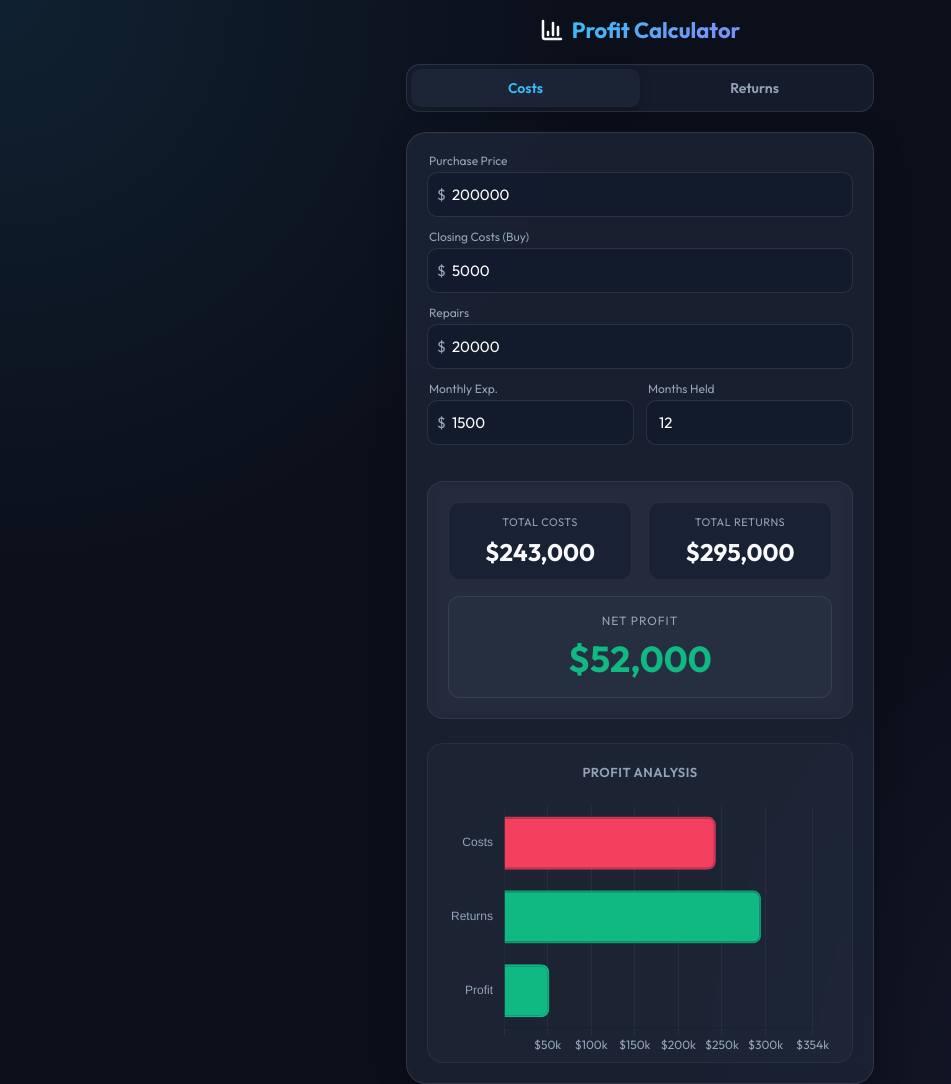
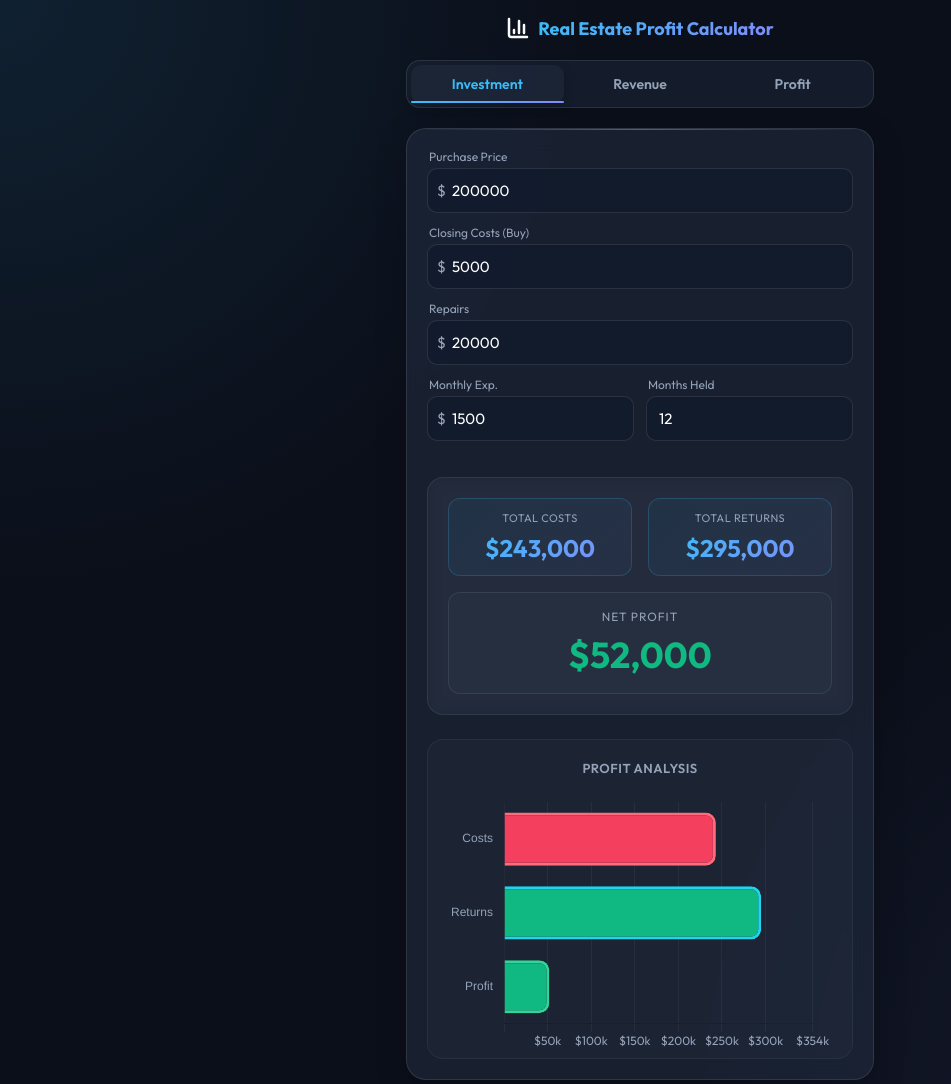
Before and after one commit to dragonflyinmypool/Cal, a website: page index.html in a window 1280 px wide. Shown: the top 1084 px of the page, without its empty margins (0-951 px from the left). Drawn offline with nearby package versions, Linux system fonts and the light colour scheme.

Commit message:
Add Profit tab, rename tabs for clarity, rename title to Real Estate Profit Calculator, and improve graphics styling

```diff
--- a/index.html
+++ b/index.html
@@ -4,7 +4,7 @@
 <head>
     <meta charset="UTF-8">
     <meta name="viewport" content="width=device-width, initial-scale=1.0">
-    <title>Profit Calculator</title>
+    <title>Real Estate Profit Calculator</title>
     <link rel="preconnect" href="https://fonts.googleapis.com">
     <link rel="preconnect" href="https://fonts.gstatic.com" crossorigin>
     <link href="https://fonts.googleapis.com/css2?family=Outfit:wght@300;400;600;700&display=swap" rel="stylesheet">
@@ -79,12 +79,13 @@
         }
 
         .logo h1 {
-            font-size: 22px;
+            font-size: 18px;
             font-weight: 700;
             margin: 0;
             background: linear-gradient(135deg, var(--primary-accent), var(--secondary-accent));
             -webkit-background-clip: text;
             -webkit-text-fill-color: transparent;
+            background-clip: text;
         }
 
         /* Tabs Styling */
@@ -356,6 +357,52 @@
         canvas {
             max-width: 100%;
         }
+
+        /* Enhanced card styling */
+        .card {
+            position: relative;
+            overflow: hidden;
+        }
+
+        .card::before {
+            content: '';
+            position: absolute;
+            top: 0;
+            left: 0;
+            right: 0;
+            height: 1px;
+            background: linear-gradient(90deg, transparent, var(--primary-accent), transparent);
+            opacity: 0.5;
+        }
+
+        /* Improved profit metric styling */
+        .profit-metric {
+            background: linear-gradient(135deg, rgba(56, 189, 248, 0.05) 0%, rgba(129, 140, 248, 0.05) 100%);
+            border: 1px solid rgba(56, 189, 248, 0.2);
+        }
+
+        .profit-metric-value {
+            background: linear-gradient(135deg, var(--primary-accent), var(--secondary-accent));
+            -webkit-background-clip: text;
+            -webkit-text-fill-color: transparent;
+            background-clip: text;
+        }
+
+        /* Tab styling improvements */
+        .tab-btn {
+            position: relative;
+        }
+
+        .tab-btn.active::after {
+            content: '';
+            position: absolute;
+            bottom: 0;
+            left: 0;
+            right: 0;
+            height: 2px;
+            background: linear-gradient(90deg, var(--primary-accent), var(--secondary-accent));
+            border-radius: 1px;
+        }
     </style>
 </head>
 
@@ -365,17 +412,18 @@
         <header>
             <div class="logo">
                 <i data-lucide="bar-chart-3" size="20" stroke-width="2.5"></i>
-                <h1>Profit Calculator</h1>
+                <h1>Real Estate Profit Calculator</h1>
             </div>
         </header>
 
         <div class="tabs">
-            <button class="tab-btn active" onclick="switchTab('costs')">Costs</button>
-            <button class="tab-btn" onclick="switchTab('returns')">Returns</button>
+            <button class="tab-btn active" onclick="switchTab('investment')">Investment</button>
+            <button class="tab-btn" onclick="switchTab('revenue')">Revenue</button>
+            <button class="tab-btn" onclick="switchTab('profit')">Profit</button>
         </div>
 
-        <!-- Costs Tab -->
-        <div id="costs" class="tab-content active">
+        <!-- Investment Tab -->
+        <div id="investment" class="tab-content active">
             <div class="card">
                 <div class="input-group">
                     <label>Purchase Price</label>
@@ -441,8 +489,8 @@
             </div>
         </div>
 
-        <!-- Returns Tab -->
-        <div id="returns" class="tab-content">
+        <!-- Revenue Tab -->
+        <div id="revenue" class="tab-content">
             <div class="card">
                 <div style="display: grid; grid-template-columns: 1fr 1fr; gap: 12px;">
                     <div class="input-group">
@@ -500,6 +548,50 @@
                 </div>
             </div>
         </div>
+
+        <!-- Profit Tab -->
+        <div id="profit" class="tab-content">
+            <div class="card">
+                <div class="profit-summary" style="margin-top: 0;">
+                    <div class="profit-summary-grid">
+                        <div class="profit-metric">
+                            <div class="profit-metric-label">Total Investment</div>
+                            <div class="profit-metric-value" id="profit-tab-costs">$0</div>
+                        </div>
+                        <div class="profit-metric">
+                            <div class="profit-metric-label">Total Revenue</div>
+                            <div class="profit-metric-value" id="profit-tab-returns">$0</div>
+                        </div>
+                    </div>
+                    <div class="profit-total">
+                        <div class="profit-total-label">Net Profit</div>
+                        <div class="profit-total-value" id="profit-tab-profit">$0</div>
+                    </div>
+                </div>
+
+                <!-- Enhanced Waterfall Chart -->
+                <div class="chart-container">
+                    <div class="chart-label">Profit Breakdown</div>
+                    <div class="chart-canvas-wrapper">
+                        <canvas id="profit-waterfall-chart"></canvas>
+                    </div>
+                </div>
+
+                <!-- Profit Metrics -->
+                <div class="profit-summary">
+                    <div class="profit-summary-grid">
+                        <div class="profit-metric">
+                            <div class="profit-metric-label">ROI</div>
+                            <div class="profit-metric-value" id="profit-roi">0%</div>
+                        </div>
+                        <div class="profit-metric">
+                            <div class="profit-metric-label">Margin</div>
+                            <div class="profit-metric-value" id="profit-margin">0%</div>
+                        </div>
+                    </div>
+                </div>
+            </div>
+        </div>
     </div>
 
     <script>
@@ -507,6 +599,7 @@
 
         let costsChartInstance = null;
         let returnsChartInstance = null;
+        let profitChartInstance = null;
 
         function switchTab(tabId) {
             document.querySelectorAll('.tab-content').forEach(c => c.classList.remove('active'));
@@ -518,6 +611,7 @@
             setTimeout(() => {
                 if (costsChartInstance) costsChartInstance.resize();
                 if (returnsChartInstance) returnsChartInstance.resize();
+                if (profitChartInstance) profitChartInstance.resize();
             }, 0);
         }
 
@@ -543,9 +637,9 @@
                         label: 'Amount',
                         data: [totalOut, totalIn, Math.max(0, profit)],
                         backgroundColor: ['#f43f5e', '#10b981', profitColor],
-                        borderColor: ['rgba(244, 63, 94, 0.8)', 'rgba(16, 185, 129, 0.8)', profitColor],
-                        borderWidth: 2,
-                        borderRadius: 8,
+                        borderColor: ['#ff6b7a', '#22d3ee', profitColor === '#10b981' ? '#34d399' : '#ff7a8f'],
+                        borderWidth: 3,
+                        borderRadius: 10,
                     }]
                 },
                 options: {
@@ -615,6 +709,8 @@
                 costsChartInstance.destroy();
             } else if (canvasId === 'returns-waterfall-chart' && returnsChartInstance) {
                 returnsChartInstance.destroy();
+            } else if (canvasId === 'profit-waterfall-chart' && profitChartInstance) {
+                profitChartInstance.destroy();
             }
 
             const newChart = new Chart(ctx, chartConfig);
@@ -623,6 +719,8 @@
                 costsChartInstance = newChart;
             } else if (canvasId === 'returns-waterfall-chart') {
                 returnsChartInstance = newChart;
+            } else if (canvasId === 'profit-waterfall-chart') {
+                profitChartInstance = newChart;
             }
         }
 
@@ -648,6 +746,27 @@
             // Create/update waterfall charts
             createWaterfallChart('costs-waterfall-chart', totalOut, totalIn, profit);
             createWaterfallChart('returns-waterfall-chart', totalOut, totalIn, profit);
+            createWaterfallChart('profit-waterfall-chart', totalOut, totalIn, profit);
+
+            // Update Profit tab displays
+            document.getElementById("profit-tab-costs").textContent = format(totalOut);
+            document.getElementById("profit-tab-returns").textContent = format(totalIn);
+            const profitTabProfitEl = document.getElementById("profit-tab-profit");
+            profitTabProfitEl.textContent = format(profit);
+            profitTabProfitEl.style.color = profit >= 0 ? "var(--success)" : "var(--error)";
+
+            // Calculate and display ROI and Margin
+            const roi = totalOut > 0 ? ((profit / totalOut) * 100) : 0;
+            const margin = totalIn > 0 ? ((profit / totalIn) * 100) : 0;
+
+            document.getElementById("profit-roi").textContent = roi.toFixed(1) + '%';
+            document.getElementById("profit-margin").textContent = margin.toFixed(1) + '%';
+
+            // Color ROI and Margin based on profit
+            const roiEl = document.getElementById("profit-roi");
+            const marginEl = document.getElementById("profit-margin");
+            roiEl.style.color = profit >= 0 ? "var(--success)" : "var(--error)";
+            marginEl.style.color = profit >= 0 ? "var(--success)" : "var(--error)";
         }
 
         calculate();
```
